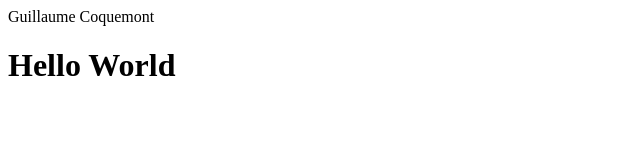
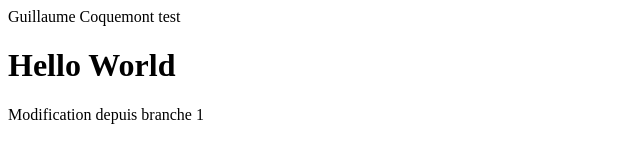
Before and after one commit to GuillaumeCoquemont/evaluation_github, a plain HTML site: page index.html in a window 1280 px wide. Shown: the whole page, without its empty margins (0-640 px from the left). Drawn offline with Linux system fonts and the light colour scheme.

Commit message:
Modification depuis branche 1

```diff
--- a/index.html
+++ b/index.html
@@ -5,10 +5,11 @@
     <meta http-equiv="X-UA-Compatible" content="IE=edge">
     <meta name="viewport" content="width=device-width, initial-scale=1.0">
     <link href= "/style.css"
-    <title>Guillaume Coquemont</title>
+    <title>Guillaume Coquemont test</title>
 </head>
 <body>
 <h1>Hello World</h1>
     </div>
 </body>
 </html>
+<p>Modification depuis branche 1</p>
```
